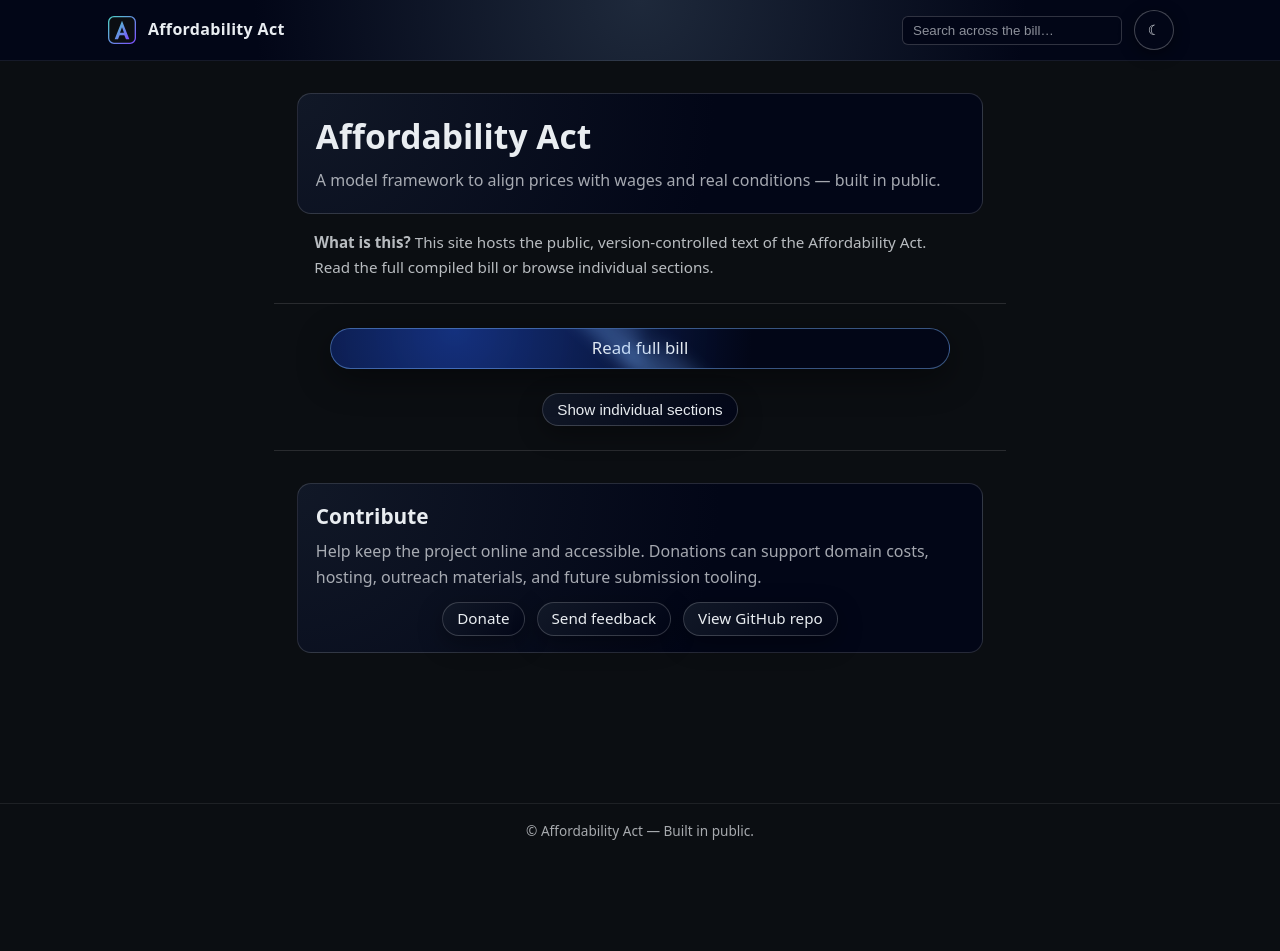
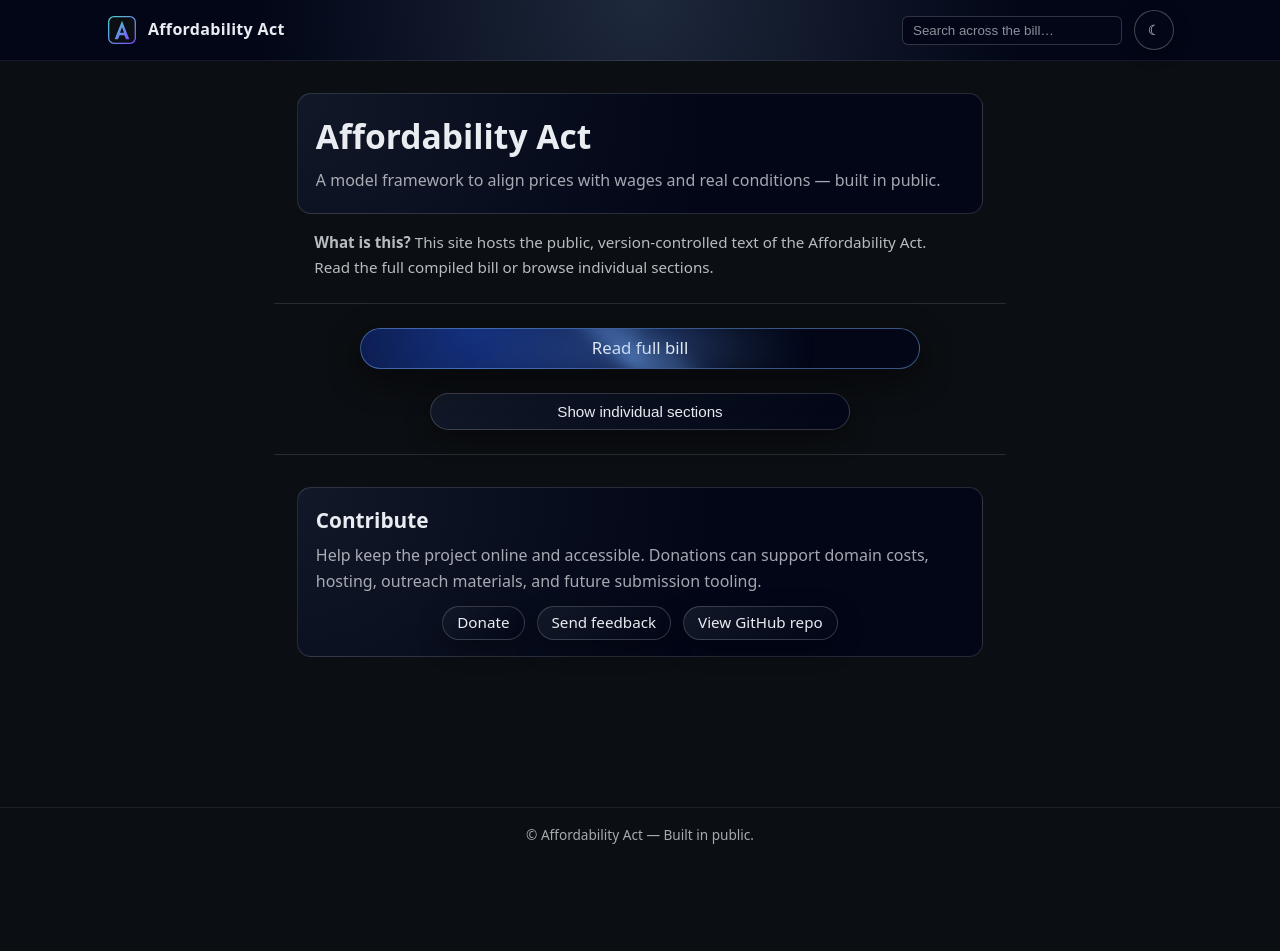
Before and after one commit to cFerg/Affordability-Act, a Jekyll site: the page built from index.md, in a window 1280 px wide. Built offline with Jekyll 4.4.1, drawn with Linux system fonts in a browser that asks for light colours.

Commit message:
Adjust dropdown alignment on desktop | Change bill button effect for emphasis

```diff
--- a/assets/site.css
+++ b/assets/site.css
@@ -41,7 +41,7 @@
 :root{
   --sticky-nav-h: 56px;
   --sticky-nav-gap: 12px;
-  --vv-bottom: 0px; /* set by JS via visualViewport (if enabled) */
+  --vv-bottom: 0px; /* optionally set by JS via visualViewport */
   --sticky-space: calc(var(--sticky-nav-h) + var(--sticky-nav-gap) + 18px + env(safe-area-inset-bottom, 0px) + var(--vv-bottom));
 }
 
@@ -152,7 +152,7 @@
   text-decoration: none;
   white-space: nowrap;
   box-shadow: 0 8px 24px rgba(0,0,0,0.35);
-  transition: transform .15s ease-out, box-shadow .15s ease-out, background .15s ease-out;
+  transition: transform .15s ease-out, box-shadow .15s ease-out, background .15s ease-out, filter .15s ease-out;
 }
 .btn span { pointer-events: none; }
 .btn:hover {
@@ -163,20 +163,37 @@
 }
 .btn:active { transform: translateY(0); box-shadow: 0 4px 12px rgba(0,0,0,0.5); }
 
-/* Big CTA */
-.home-actions--primary { justify-content: center; }
-.home-actions--center { justify-content: center; }
+/* Primary CTA: bigger + electric glow */
+.home-actions--primary { align-items: center; justify-content: center; }
+
 .btn-primary-cta {
-  min-width: min(620px, 100%);
-  justify-content: center;
   position: relative;
+  isolation: isolate;
   padding: 11px 18px;
   font-size: 1.05rem;
+  min-width: min(560px, 100%);
+  justify-content: center;
   border-color: rgba(123, 180, 255, 0.45);
   box-shadow: 0 10px 34px rgba(0,0,0,0.45);
   background: radial-gradient(circle at 20% 0, rgba(29,78,216,0.55), rgba(2,6,23,1) 60%);
   overflow: hidden;
 }
+
+/* Outer “emission” aura */
+.btn-primary-cta::before {
+  content: "";
+  position: absolute;
+  inset: -8px;
+  border-radius: 999px;
+  background: radial-gradient(circle, rgba(123,180,255,0.35), rgba(123,180,255,0.0) 60%);
+  filter: blur(10px);
+  opacity: 0.85;
+  z-index: -1;
+  pointer-events: none;
+  animation: cta-pulse 1.8s ease-in-out infinite;
+}
+
+/* Spinning ring */
 .btn-primary-cta::after {
   content: "";
   position: absolute;
@@ -188,7 +205,19 @@
   animation: cta-spark 2.4s linear infinite;
   pointer-events: none;
 }
+
 @keyframes cta-spark { to { transform: rotate(360deg); } }
+@keyframes cta-pulse {
+  0%, 100% { transform: scale(0.98); opacity: 0.65; }
+  50% { transform: scale(1.02); opacity: 0.95; }
+}
+
+/* Toggle button: noticeable but smaller than CTA */
+#toggle-sections {
+  min-width: min(420px, 100%);
+  justify-content: center;
+  padding: 10px 16px;
+}
 
 /* --------------------------------------------------
    Home / Cover
@@ -228,17 +257,28 @@
   gap: 12px;
 }
 
+.home-actions--center { justify-content: center; }
+
 /* Category headers */
 .category-title{
   max-width: 860px;
   margin: 18px auto 10px;
-  font-size: 1.05rem;
-  font-weight: 650;
+  font-size: 1.08rem;
+  font-weight: 700;
   letter-spacing: 0.01em;
   opacity: 0.95;
+  text-align: center;
 }
 
-/* Section grid (wider + centered to avoid “offset” look) */
+@media (min-width: 1100px) {
+  .category-title {
+    font-size: 1.2rem;
+    margin-top: 22px;
+    margin-bottom: 14px;
+  }
+}
+
+/* Section grid (wider + centered) */
 .section-grid {
   max-width: 860px;
   margin: 0 auto 6px;
@@ -254,13 +294,20 @@
 }
 
 @media (min-width: 1100px) {
-  .section-grid { max-width: 900px; grid-template-columns: repeat(3, minmax(0, 1fr)); margin-left: auto; margin-right: auto; }
-  .section-card { padding: 14px 16px; }
-  .category-title {
-    text-align: center;
-    font-size: 1.2rem;
-    margin-top: 22px;
-    margin-bottom: 14px;
+  .section-grid { max-width: 900px; grid-template-columns: repeat(3, minmax(0, 1fr)); }
+}
+
+/* Center small category groups in desktop 3-col grid (modern browsers) */
+@media (min-width: 1100px) {
+  .section-grid:has(> .section-card:nth-child(1):last-child) > .section-card {
+    grid-column: 2;
+  }
+
+  .section-grid:has(> .section-card:nth-child(2):last-child) > .section-card:nth-child(1) {
+    grid-column: 2;
+  }
+  .section-grid:has(> .section-card:nth-child(2):last-child) > .section-card:nth-child(2) {
+    grid-column: 3;
   }
 }
 
@@ -273,8 +320,11 @@
   flex-direction: column;
 }
 
+@media (min-width: 1100px) {
+  .section-card { padding: 14px 16px; }
+}
+
 .section-card__title { font-weight: 600; margin-bottom: 8px; }
-
 .section-card .btn { margin-top: auto; }
 
 /* --------------------------------------------------
```
